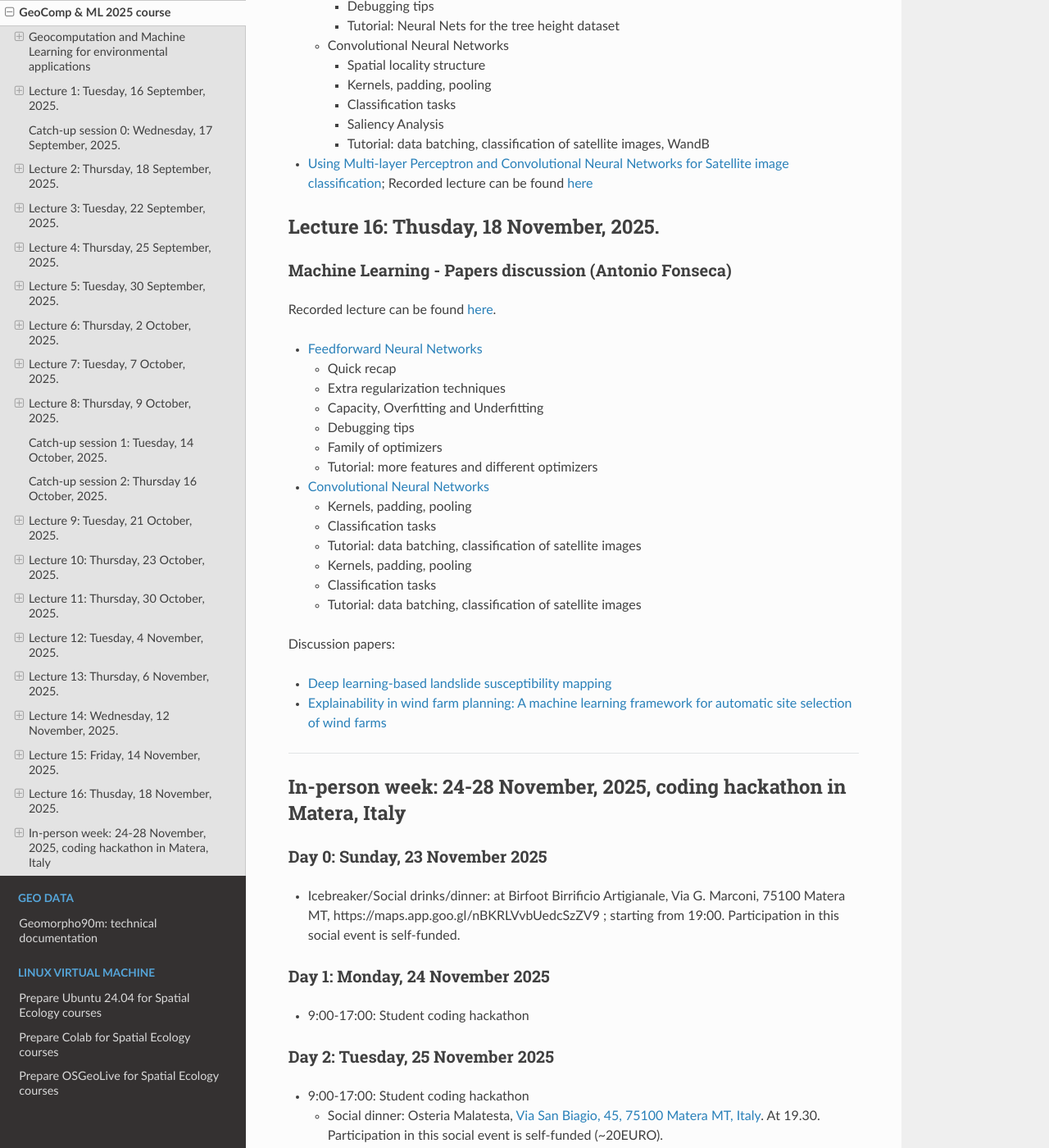
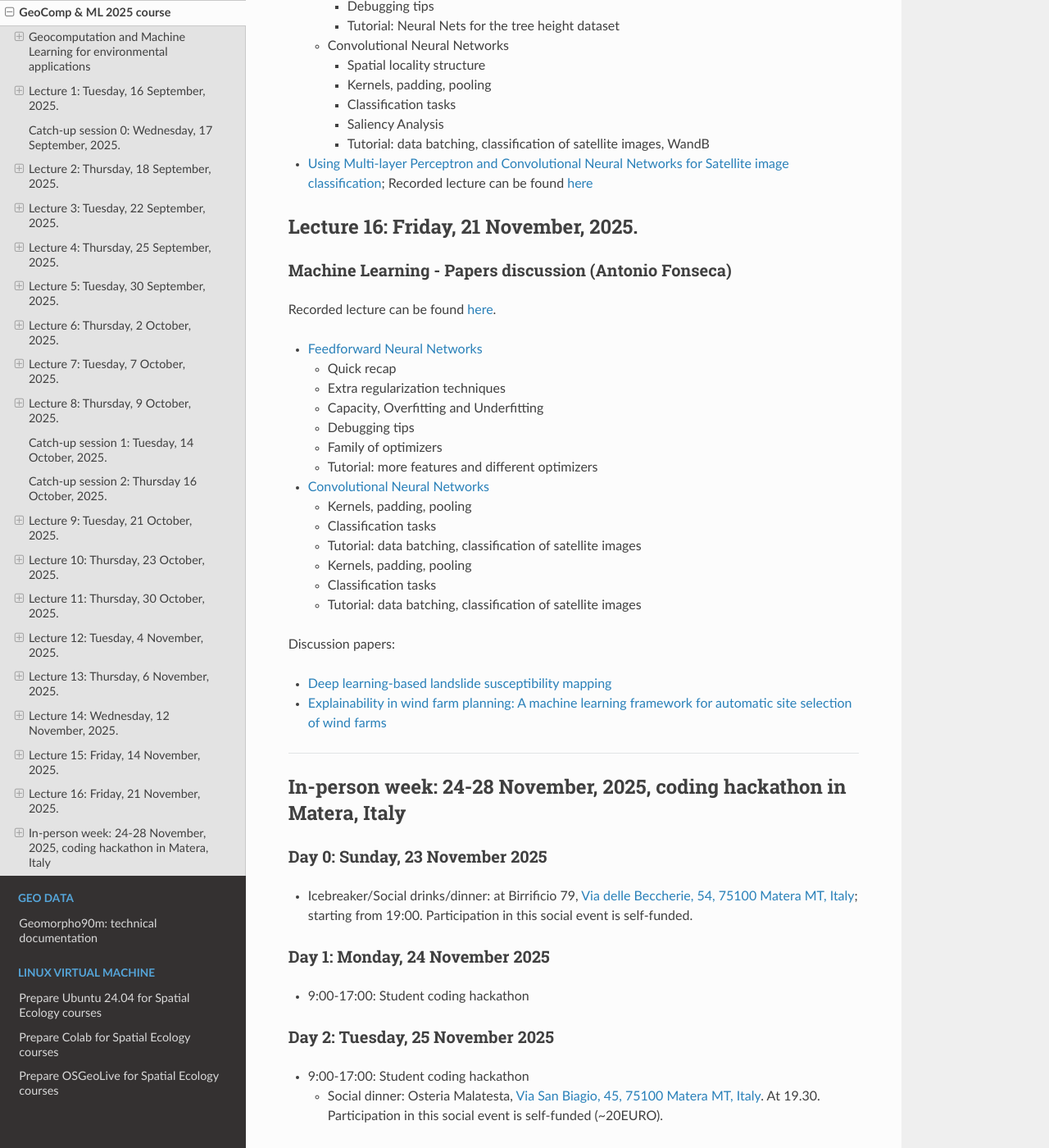
Before and after one commit to selvaje/SE_docs, a Sphinx documentation site: the page built from source/COURSESAROUNDTHEWORLD/course_geocomp_ml_09-11_2025.md, in a window 1280 px wide and 1400 px high, scrolled down 15284 px. Shown: the whole window at 82% size. Built offline with Sphinx 7.4.7 and the Read the Docs theme 3.1.0, drawn with Linux system fonts in a browser that asks for light colours; pages that are not in the unit, such as notebooks, are missing from menus.

Commit message:
general pull

```diff
--- a/source/COURSESAROUNDTHEWORLD/course_geocomp_ml_09-11_2025.md
+++ b/source/COURSESAROUNDTHEWORLD/course_geocomp_ml_09-11_2025.md
@@ -622,7 +622,7 @@
 
 
 
-## Lecture 16:  Thusday, 18 November, 2025.
+## Lecture 16:  Friday, 21 November, 2025.
 ### Machine Learning - Papers discussion (Antonio Fonseca)
 
 Recorded lecture can be found [here](https://yale.zoom.us/rec/share/GhPAgq8ErZNsDwlN0qbz6TYub5GHf7uUKKtXVvBiONPoZm4wTBOVQG2hCKkTQ3oF.qAws8kAUhuzwa0MD).
@@ -656,8 +656,7 @@
 
 ### Day 0: Sunday, 23 November 2025
 
-* Icebreaker/Social drinks/dinner: at Birfoot Birrificio Artigianale, Via G. Marconi, 75100 Matera MT, https://maps.app.goo.gl/nBKRLVvbUedcSzZV9 ; starting from 19:00. Participation in this social event is self-funded.
-
+* Icebreaker/Social drinks/dinner: at Birrificio 79, [Via delle Beccherie, 54, 75100 Matera MT, Italy](https://maps.app.goo.gl/NDdto8X8QSJ5MLySA); starting from 19:00. Participation in this social event is self-funded.
 
 ### Day 1: Monday, 24 November 2025
 
```
Also changed, not shown: 6 other files.
